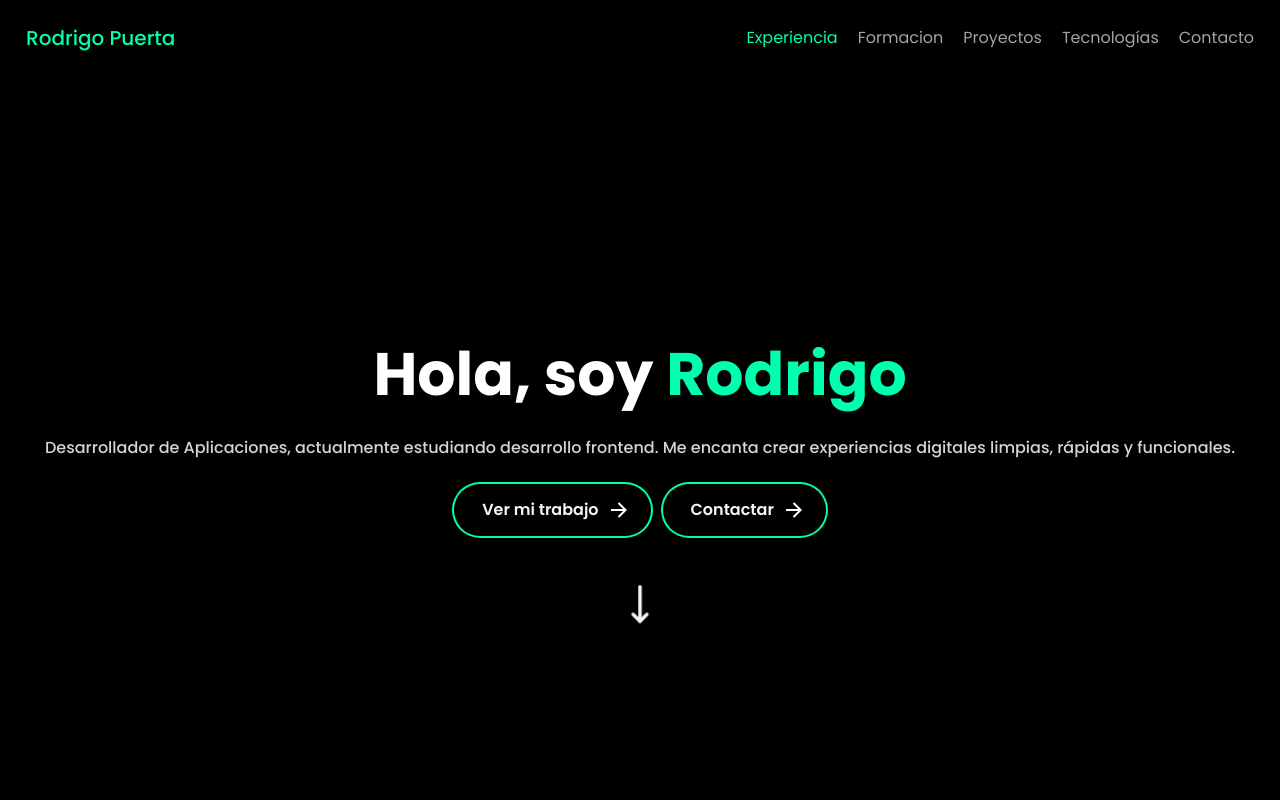
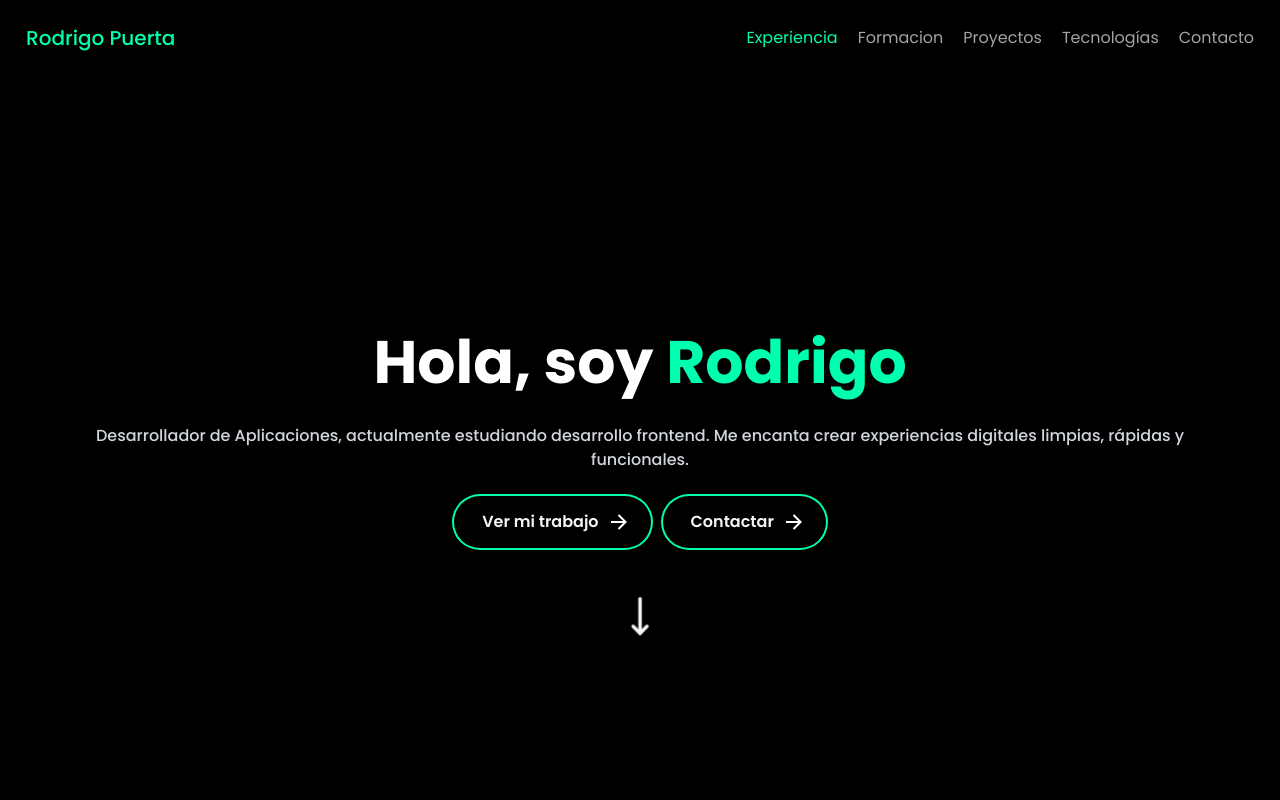
Before and after one commit to DevRodrigoPdp/portfolioReact, a React (Vite) app: page / in a window 1280 px wide. Shown: the top 800 px of the page. Built offline with nearby package versions, Linux system fonts and the light colour scheme.

Commit message:
fix main

```diff
--- a/src/App.jsx
+++ b/src/App.jsx
@@ -10,19 +10,19 @@
 import { Contacto } from './components/Contacto'
 
 function App() {
-
   return (
     <main className="text-[#F5F5F5] bg-[radial-gradient(125%_125%_at_50%_10%,#000_40%,#63e_100%)] body-font">
       <Navbar />
+      <div className="max-w-7xl mx-auto px-4 md:px-8 lg:px-16">
         <Hero/>
         <Experience/>
         <Education/>
         <Projects />
         <Skills />
         <Contacto/>
+      </div>
       <Footer/>
     </main>
-
   )
 }
 
```
Lines whose indentation alone changed are shown as unchanged.
